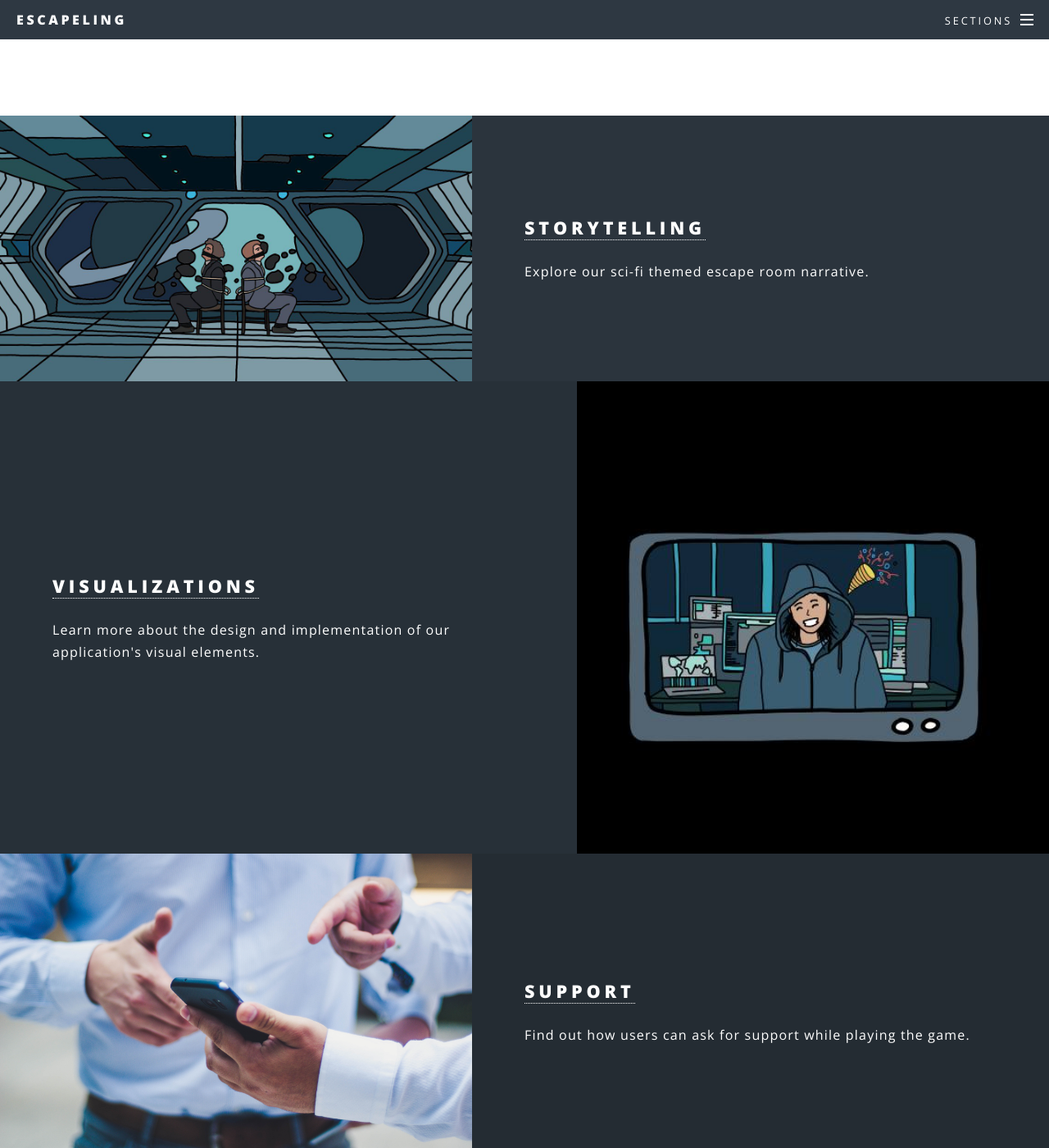
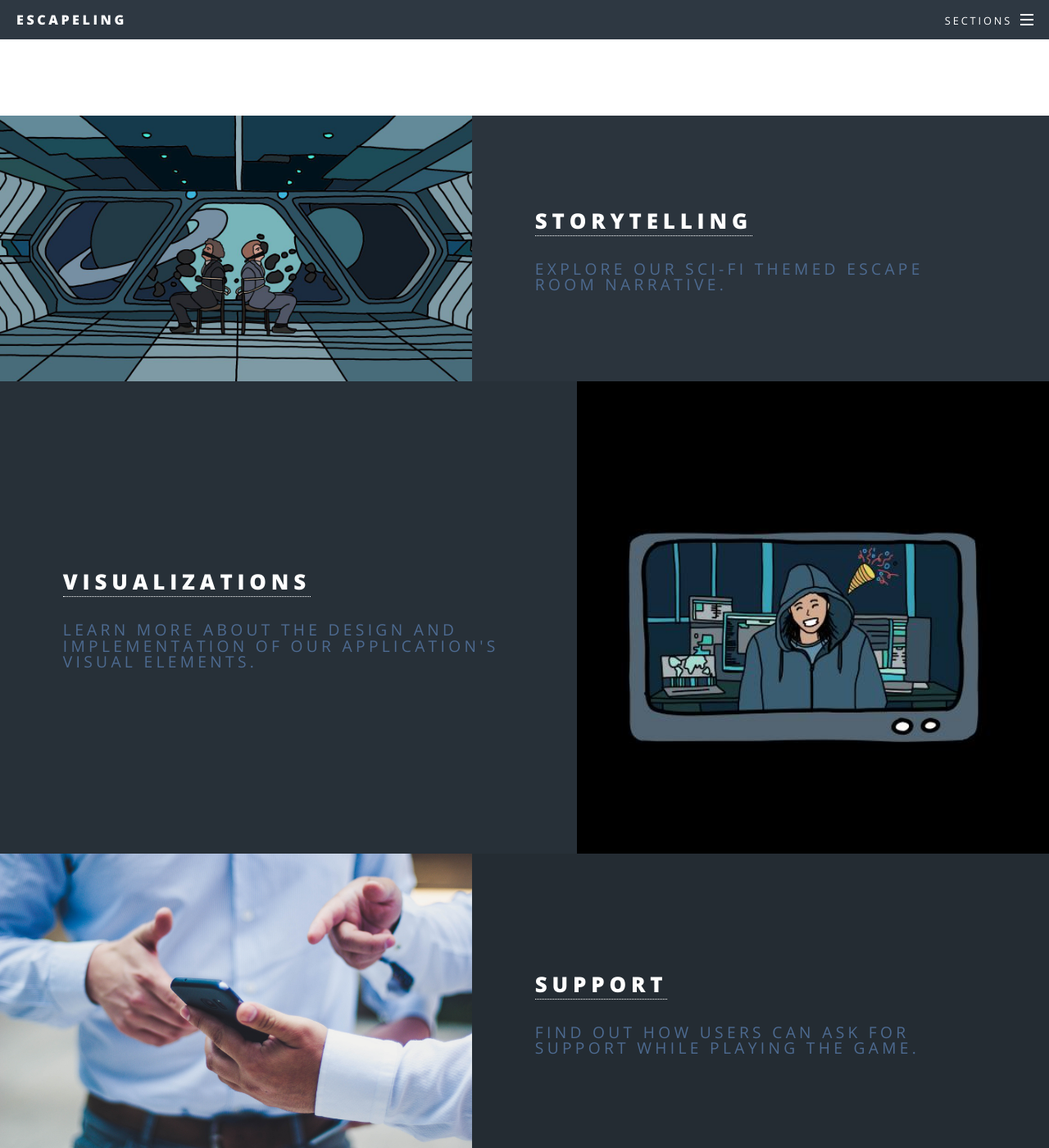
Before and after one commit to ALLUOS/ALLUOS.github.io, a Jekyll site: the page built from _posts/2021-01-04-user-experience.md, in a window 1280 px wide and 1400 px high, scrolled down 557 px. Shown: the whole window at 82% size. Built offline with Jekyll 4.4.1, drawn with Linux system fonts in a browser that asks for light colours.

Commit message:
css code for every contents section

```diff
--- a/assets/css/main.css
+++ b/assets/css/main.css
@@ -3947,3 +3947,18 @@
 	.section{
 		color:rgb(77, 106, 144);
 	}
+
+	.content{
+		font-weight: normal;
+		letter-spacing: 0.225em;
+		line-height: 1em;
+		margin: 0 0 1em 0;
+		text-transform: uppercase;
+		color: rgb(77, 106, 144);
+		display: block;
+		font-size: 1.2em;
+		margin-block-start: 0.83em;
+		margin-block-end: 0.83em;
+		margin-inline-start: 0px;
+		margin-inline-end: 0px;
+	}
```
